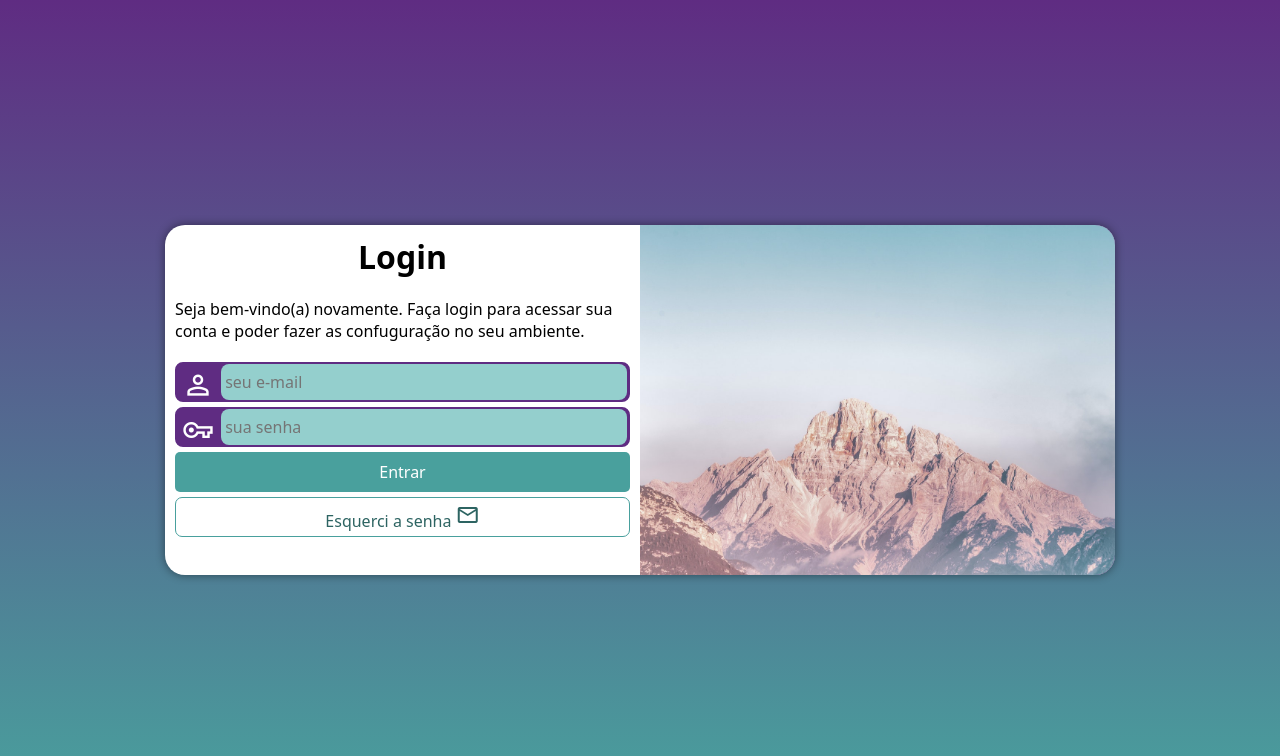
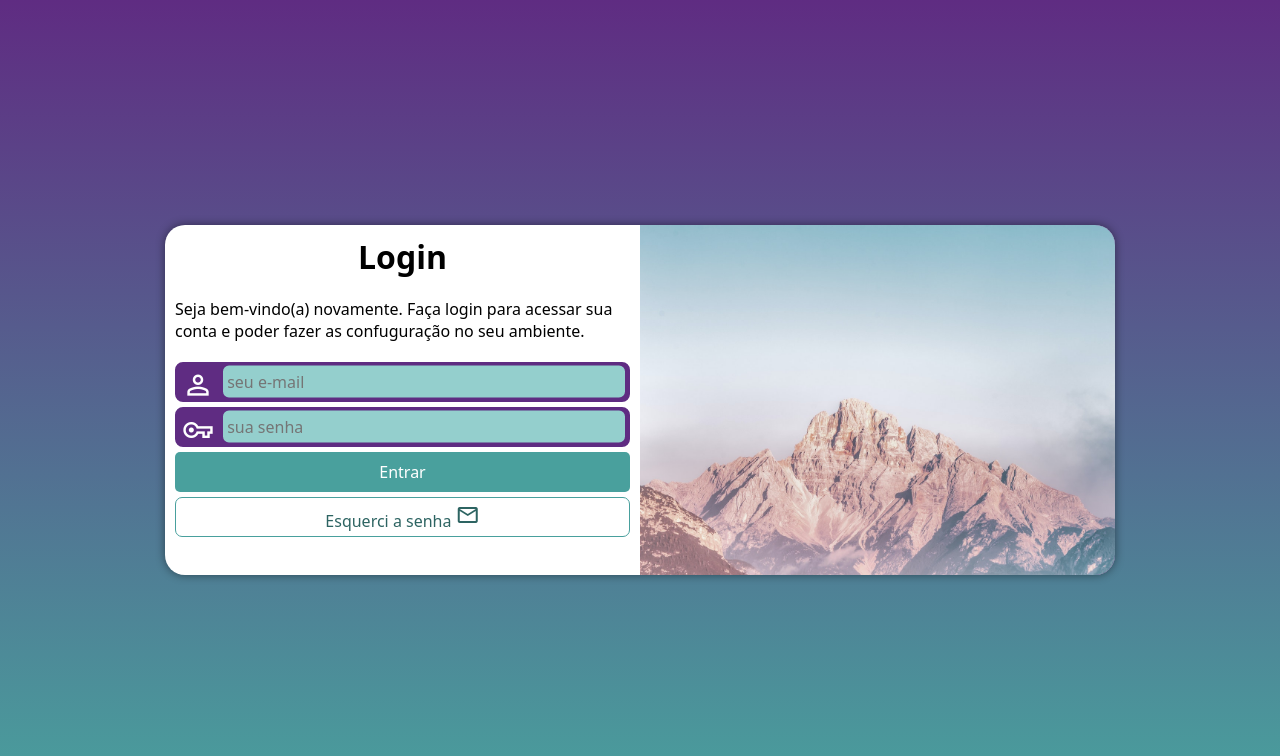
Before and after one commit to MayllonSilva/projeto-login, a plain HTML site: page index.html in a window 1280 px wide. Drawn offline with nearby package versions, Linux system fonts and the light colour scheme.

Commit message:
correção de de estilos

```diff
--- a/estilo/style.css
+++ b/estilo/style.css
@@ -94,7 +94,8 @@ div.campo > input {
     border: 0px;
     border-radius: 8px;
     padding: 4px;
-    transform: translateY(-13px);
+    transform: translateY(-13.5px);
+    border: 2px solid #5f2c82;
 }
 
 div.campo > input:focus-within {
```
